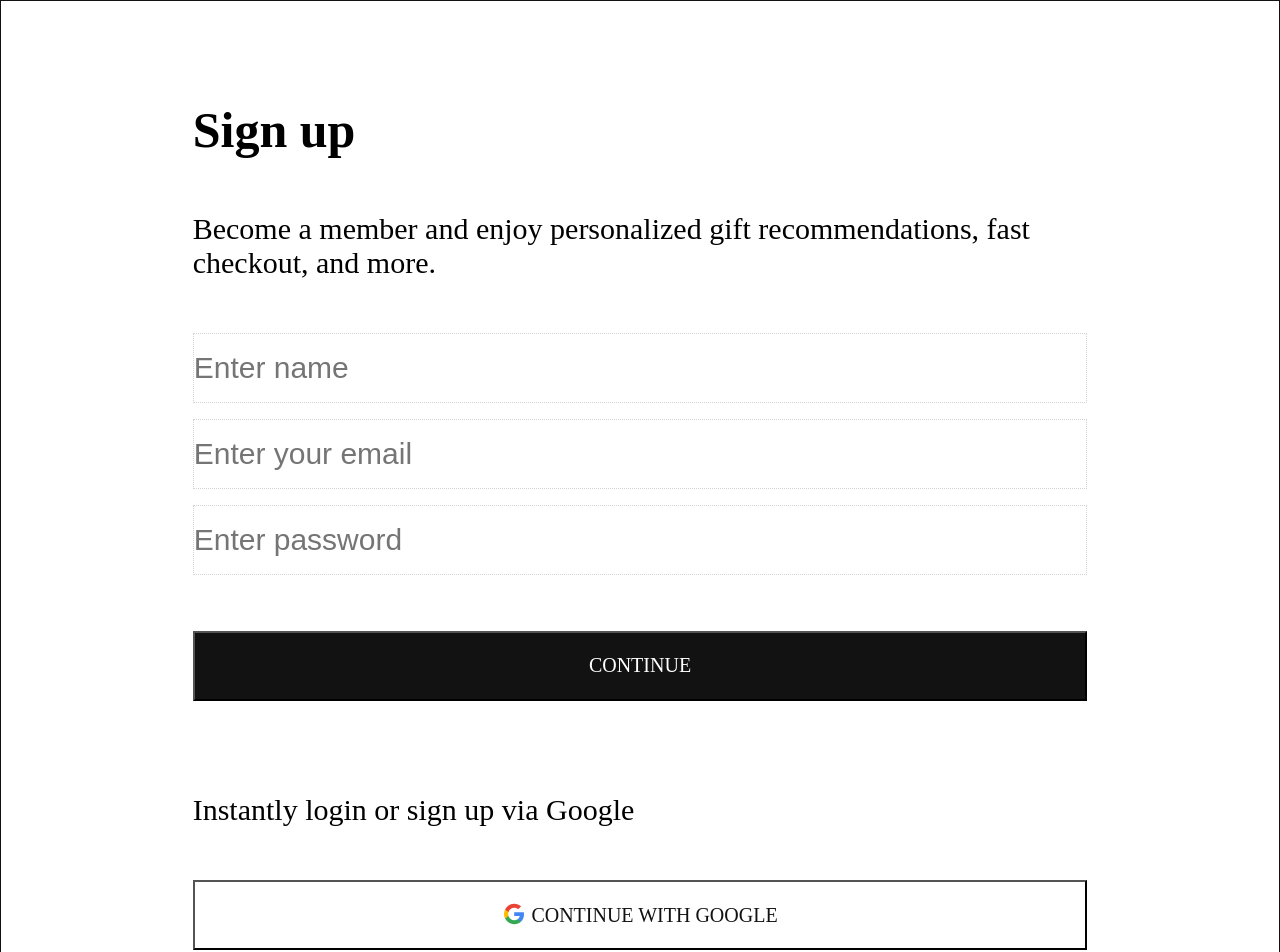
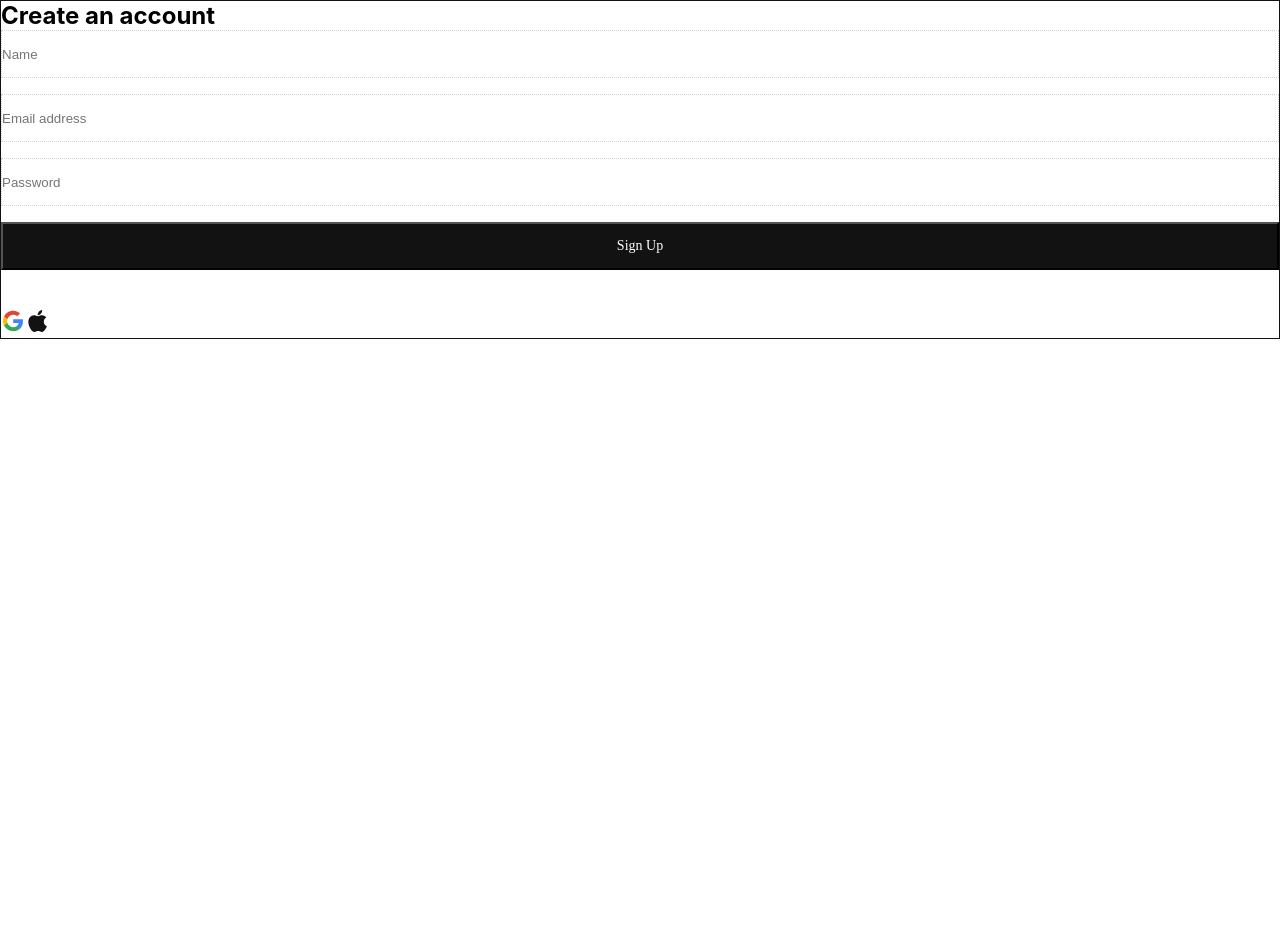
Before and after one commit to maryamsaye/flower-app, a React (Create React App) app in the folder frontend/: page /signup in a window 1280 px wide. Shown: the top 952 px of the page. After the commit the page ends 800 px from the top, so only its background shows below. Built offline with nearby package versions, Linux system fonts and the light colour scheme.

Commit message:
updates in userrs

```diff
--- a/frontend/src/pages/UserPages/SignUp.js
+++ b/frontend/src/pages/UserPages/SignUp.js
@@ -1,5 +1,4 @@
 // frontend/src/pages/SignUp.js
-
 import "./SignUp.css";
 import { useState } from "react";
 import { useNavigate } from "react-router-dom";
@@ -10,106 +9,77 @@ const SignUp = () => {
   const [name, setName] = useState("");
   const [email, setEmail] = useState("");
   const [password, setPassword] = useState("");
-  const [popup, setPopup] = useState({ show: false, message: "", type: "" });
-
-
+  const [error, setError] = useState(null);
   const navigate = useNavigate();
 
-  const showPopup = (message, type) => {
-    setPopup({ show: true, message, type });
+  const handleSignup = async (e) => {
+    e.preventDefault();
+    setError(null);
 
-    setTimeout(() => {
-      setPopup({ show: false, message: "", type: "" });
-    }, 3000);
-  };
-  console.log({ name, email, password }); // Debug: log what's being sent
-
-  const handleSignup = async (req,res) => {
     try {
-
-      const res = await fetch(`${process.env.REACT_APP_API_URL}/api/users/signup`, {
-        method: "POST",
-        headers: { "Content-Type": "application/json" },
-        body: JSON.stringify({ name, email, password }),
-      }
-);
+      const res = await fetch(
+        "https://flower-backend-utgk.onrender.com/api/users/signup",
+        {
+          method: "POST",
+          headers: { "Content-Type": "application/json" },
+          body: JSON.stringify({ name, email, password }),
+        }
+      );
 
       const data = await res.json();
+      console.log("Signup response:", data);
 
-      if (res.ok) {
-        localStorage.setItem("token", data.data.token);
-        showPopup("Signup successful!", "success");
+      if (!res.ok) {
+        setError(data.error || "Signup failed");
+        return;
+      }
 
-        const redirectPath = localStorage.getItem("redirectAfterLogin");
+      // Save token if needed
+      localStorage.setItem("token", data.data?.token);
 
-        setTimeout(() => {
-          if (redirectPath) {
-            localStorage.removeItem("redirectAfterLogin");
-            navigate(redirectPath);
-          } else {
-            navigate("/home");
-          }
-        }, 3000);
-      } else {
-        showPopup(data.error || "Signup failed", "error");
-      }
+      // Redirect user
+      navigate("/");
     } catch (err) {
-      console.error(err);
-      showPopup("An error occurred", "error");
+      console.error("Signup error:", err);
+      setError("Something went wrong. Try again later.");
     }
   };
 
   return (
     <div className="signup-container">
-      {popup.show && (
-        <div className={`popup-message ${popup.type}`}>
-          {popup.message}
-        </div>
-      )}
-
-      <div className="signup-box">
-        <h2 className="signup-title">Sign up</h2>
-        <h6>Become a member and enjoy personalized gift recommendations, fast checkout, and more.</h6>
+      <h2>Create an account</h2>
+      <form onSubmit={handleSignup}>
+        <input
+          type="text"
+          placeholder="Name"
+          value={name}
+          onChange={(e) => setName(e.target.value)}
+          required
+        />
 
         <input
-          type="text"
-          className="signup-input"
-          placeholder="Enter name"
-          value={name}
-          onChange={(e) => setName(e.target.value)}
-        />
-        <input
           type="email"
-          className="signup-input"
-          placeholder="Enter your email"
+          placeholder="Email address"
           value={email}
           onChange={(e) => setEmail(e.target.value)}
+          required
         />
+
         <input
           type="password"
-          className="signup-input"
-          placeholder="Enter password"
+          placeholder="Password"
           value={password}
           onChange={(e) => setPassword(e.target.value)}
+          required
         />
-        <button onClick={handleSignup} className="signup-continue">CONTINUE</button>
 
-        <h6>Instantly login or sign up via Google</h6>
-        <button className="social-button">
-          <img src={GoogleLogo} alt="Google" className="icon" />
-          CONTINUE WITH GOOGLE
-        </button>
+        <button type="submit">Sign Up</button>
+        {error && <p className="error">{error}</p>}
+      </form>
 
-        <button className="social-button">
-          <img src={AppleLogo} alt="Apple" className="icon" />
-          CONTINUE WITH APPLE
-        </button>
-
-        <div className="privacy-terms-links">
-          <a href="privacy">Privacy Policy</a>
-          <br />
-          <a href="terms">Terms and Conditions</a>
-        </div>
+      <div className="social-signup">
+        <img src={GoogleLogo} alt="Google signup" />
+        <img src={AppleLogo} alt="Apple signup" />
       </div>
     </div>
   );
```
Also changed, not shown: frontend/src/components/FreshFlowers.js (deleted, +0 -68 lines), frontend/src/components/AromaCandle.js (deleted), frontend/src/components/DriedFlowers.css (deleted), frontend/src/components/DriedFlowers.js (deleted), frontend/src/components/FreshFlowers.css (deleted), frontend/src/components/Fresheners.css (deleted), frontend/src/components/Fresheners.js (deleted).
